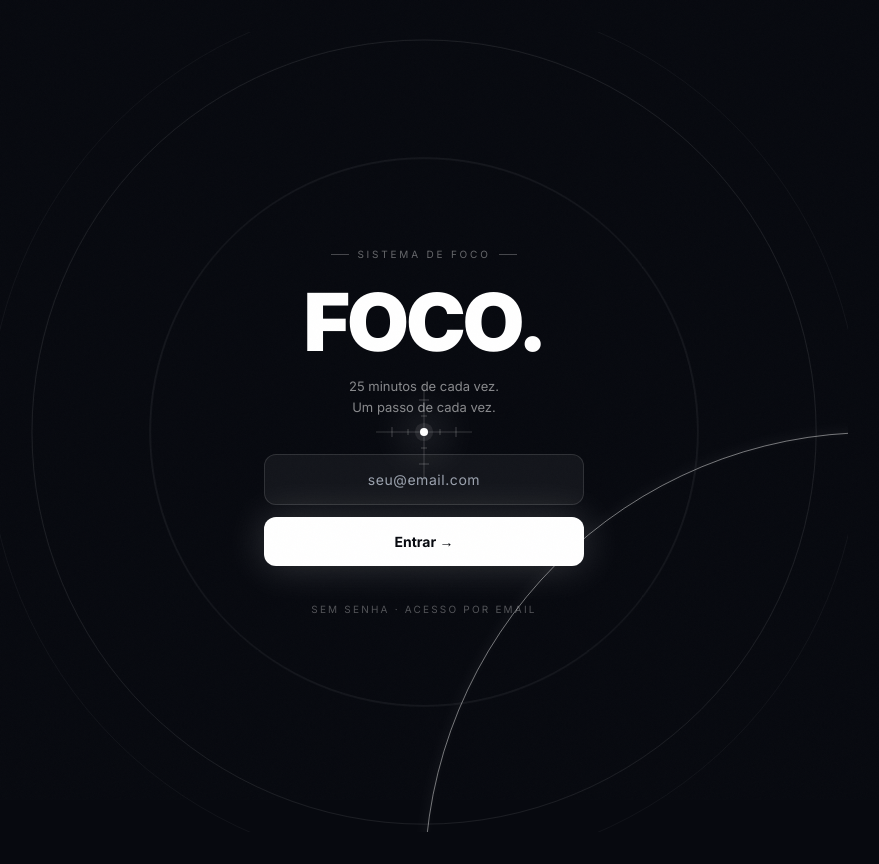
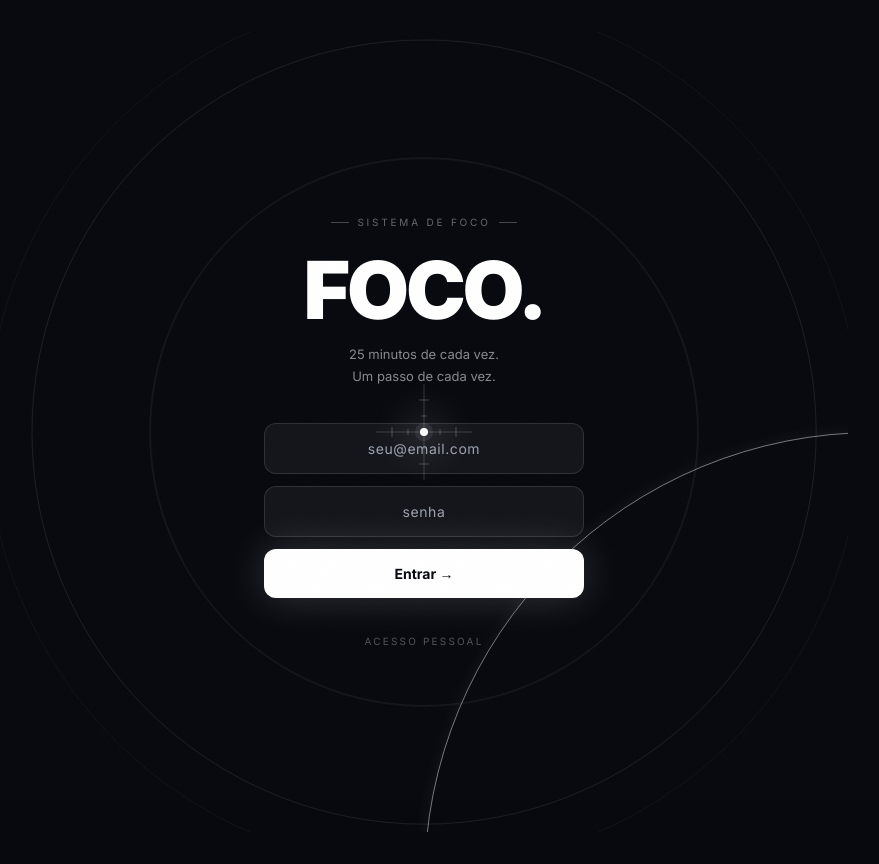
Before and after one commit to brendaschaper25/foco-estudos, a Next.js app: page /login in a window 1280 px wide. Shown: the whole page, without its empty margins (216-1095 px from the left). Built offline with nearby package versions, Linux system fonts and the light colour scheme; no server answers.

Commit message:
feat: trocar magic link por email+senha sem envio de email

```diff
--- a/app/login/page.tsx
+++ b/app/login/page.tsx
@@ -1,13 +1,12 @@
 'use client'
 import { useState, useEffect, useRef } from 'react'
+import { useRouter } from 'next/navigation'
 import { createClient } from '@/lib/supabase-browser'
 
-// 4 ondas sonar — mesma duração/ciclo das waves CSS
-const WAVE_DELAYS = [0, 1.8, 3.6, 5.4]   // segundos
-const WAVE_CYCLE  = 7.2                    // duração do ciclo completo
+const WAVE_DELAYS = [0, 1.8, 3.6, 5.4]
+const WAVE_CYCLE  = 7.2
 const WAVE_SIZE   = 900
 
-// Ping sonar: tom descendente (como sonar real)
 function sonarPing(ctx: AudioContext, freq: number, vol = 0.07) {
   const osc  = ctx.createOscillator()
   const gain = ctx.createGain()
@@ -23,16 +22,16 @@ function sonarPing(ctx: AudioContext, freq: number, vol = 0.07) {
 }
 
 export default function LoginPage() {
-  const [email, setEmail]     = useState('')
-  const [sent, setSent]       = useState(false)
-  const [loading, setLoading] = useState(false)
-  const [error, setError]     = useState('')
+  const [email, setEmail]       = useState('')
+  const [senha, setSenha]       = useState('')
+  const [loading, setLoading]   = useState(false)
+  const [error, setError]       = useState('')
 
   const ctxRef      = useRef<AudioContext | null>(null)
   const activeRef   = useRef(false)
   const timeoutsRef = useRef<ReturnType<typeof setTimeout>[]>([])
-
-  const supabase = createClient()
+  const router      = useRouter()
+  const supabase    = createClient()
 
   function clearTimers() {
     timeoutsRef.current.forEach(clearTimeout)
@@ -40,7 +39,6 @@ export default function LoginPage() {
   }
 
   function scheduleCycle(ctx: AudioContext) {
-    // Frequências ligeiramente distintas por onda — efeito "sonar em varredura"
     const freqs = [380, 340, 300, 268]
     WAVE_DELAYS.forEach((delayS, i) => {
       const t = setTimeout(() => {
@@ -48,7 +46,6 @@ export default function LoginPage() {
       }, delayS * 1000)
       timeoutsRef.current.push(t)
     })
-    // Agenda o próximo ciclo
     const next = setTimeout(() => {
       if (activeRef.current) { clearTimers(); scheduleCycle(ctx) }
     }, WAVE_CYCLE * 1000)
@@ -63,7 +60,7 @@ export default function LoginPage() {
       if (ctx.state === 'suspended') ctx.resume()
       ctxRef.current = ctx
       scheduleCycle(ctx)
-    } catch { /* sem suporte a AudioContext */ }
+    } catch { /* sem suporte */ }
   }
 
   useEffect(() => {
@@ -82,12 +79,23 @@ export default function LoginPage() {
     e.preventDefault()
     setLoading(true); setError('')
     try {
-      const { error } = await supabase.auth.signInWithOtp({
-        email,
-        options: { emailRedirectTo: `${location.origin}/auth/callback` },
-      })
-      if (error) setError(error.message)
-      else setSent(true)
+      // Tenta logar primeiro
+      const { error: signInError } = await supabase.auth.signInWithPassword({ email, password: senha })
+
+      if (signInError) {
+        // Se não existe, cria a conta e loga
+        const { error: signUpError } = await supabase.auth.signUp({ email, password: senha })
+        if (signUpError) {
+          setError('Email ou senha inválidos.')
+          return
+        }
+        // Loga após criar conta
+        const { error: loginError } = await supabase.auth.signInWithPassword({ email, password: senha })
+        if (loginError) { setError('Erro ao entrar. Tente novamente.'); return }
+      }
+
+      router.push('/')
+      router.refresh()
     } catch {
       setError('Erro de conexão. Tente novamente.')
     } finally {
@@ -95,39 +103,41 @@ export default function LoginPage() {
     }
   }
 
+  const inputStyle = {
+    width: '100%', padding: '14px 16px', borderRadius: 12,
+    fontSize: 14, textAlign: 'center' as const, color: 'white',
+    background: 'rgba(255,255,255,0.05)',
+    border: '1px solid rgba(255,255,255,0.12)',
+    outline: 'none', letterSpacing: '0.04em',
+    transition: 'border-color 0.2s',
+  }
+
   return (
     <div
       className="min-h-dvh flex flex-col items-center justify-center relative overflow-hidden px-6"
       style={{ background: '#07090f' }}
     >
-      {/* ── Ondas sonar ── */}
+      {/* Ondas sonar */}
       <div className="pointer-events-none absolute left-1/2 top-1/2" aria-hidden>
         {WAVE_DELAYS.map((delay) => (
-          <div
-            key={delay}
-            style={{
+          <div key={delay} style={{
             width: WAVE_SIZE, height: WAVE_SIZE,
             position: 'absolute', left: '50%', top: '50%',
             borderRadius: '50%',
             border: '1px solid rgba(255,255,255,0.45)',
-              boxShadow: '0 0 18px rgba(255,255,255,0.06), inset 0 0 10px rgba(255,255,255,0.03)',
+            boxShadow: '0 0 18px rgba(255,255,255,0.06)',
             animation: `ripple ${WAVE_CYCLE}s cubic-bezier(0.15,0.65,0.35,1) ${delay}s infinite`,
-            }}
-          />
+          }} />
         ))}
-
-        {/* Reticle: cross-hair + centro */}
         <div style={{ position: 'absolute', left: '50%', top: '50%' }}>
           <div style={{ position: 'absolute', left: -48, top: '50%', width: 96, height: 1, background: 'rgba(255,255,255,0.18)', transform: 'translateY(-50%)' }} />
           <div style={{ position: 'absolute', top: -48, left: '50%', height: 96, width: 1, background: 'rgba(255,255,255,0.18)', transform: 'translateX(-50%)' }} />
-          {/* Tick marks horizontais */}
           {[-32,-16,16,32].map(x => (
             <div key={x} style={{ position: 'absolute', left: x, top: '50%', width: 1, height: x % 32 === 0 ? 10 : 6, background: 'rgba(255,255,255,0.22)', transform: 'translate(-50%,-50%)' }} />
           ))}
           {[-32,-16,16,32].map(y => (
             <div key={y} style={{ position: 'absolute', top: y, left: '50%', height: 1, width: y % 32 === 0 ? 10 : 6, background: 'rgba(255,255,255,0.22)', transform: 'translate(-50%,-50%)' }} />
           ))}
-          {/* Centro */}
           <div style={{
             width: 8, height: 8, borderRadius: '50%', background: 'white',
             position: 'absolute', left: '50%', top: '50%',
@@ -137,10 +147,8 @@ export default function LoginPage() {
         </div>
       </div>
 
-      {/* ── Conteúdo ── */}
+      {/* Conteúdo */}
       <div className="relative z-10 w-full max-w-[320px] flex flex-col items-center text-center gap-9">
-
-        {/* Marca */}
         <div>
           <p style={{ fontSize: 10, letterSpacing: '0.28em', textTransform: 'uppercase', color: 'rgba(255,255,255,0.38)', display: 'flex', alignItems: 'center', gap: 8, justifyContent: 'center', marginBottom: 20 }}>
             <span style={{ width: 18, height: 1, background: 'rgba(255,255,255,0.25)', display: 'inline-block' }} />
@@ -155,36 +163,22 @@ export default function LoginPage() {
           </p>
         </div>
 
-        {/* Form */}
-        {sent ? (
-          <div className="glass rounded-2xl px-8 py-7 w-full text-center space-y-3">
-            {/* Envelope SVG minimalista */}
-            <svg width="36" height="36" viewBox="0 0 36 36" fill="none" style={{ margin: '0 auto' }}>
-              <rect x="3" y="8" width="30" height="20" rx="2" stroke="white" strokeWidth="1.2" fill="none" opacity="0.9"/>
-              <path d="M 3 10 L 18 20 L 33 10" stroke="white" strokeWidth="1.2" fill="none" opacity="0.7"/>
-              <line x1="3" y1="28" x2="12" y2="20" stroke="white" strokeWidth="1" opacity="0.4"/>
-              <line x1="33" y1="28" x2="24" y2="20" stroke="white" strokeWidth="1" opacity="0.4"/>
-            </svg>
-            <p style={{ color: 'white', fontWeight: 700, letterSpacing: '-0.01em' }}>Link enviado</p>
-            <p style={{ fontSize: 13, color: 'rgba(255,255,255,0.5)' }}>
-              Confira <span style={{ color: 'white', fontWeight: 500 }}>{email}</span>
-            </p>
-          </div>
-        ) : (
         <form onSubmit={handleSubmit} className="w-full space-y-3">
           <input
             type="email" required
             placeholder="seu@email.com"
             value={email}
             onChange={e => setEmail(e.target.value)}
-              style={{
-                width: '100%', padding: '14px 16px', borderRadius: 12,
-                fontSize: 14, textAlign: 'center', color: 'white',
-                background: 'rgba(255,255,255,0.05)',
-                border: '1px solid rgba(255,255,255,0.12)',
-                outline: 'none', letterSpacing: '0.04em',
-                transition: 'border-color 0.2s',
-              }}
+            style={inputStyle}
+            onFocus={e => e.currentTarget.style.borderColor = 'rgba(255,255,255,0.5)'}
+            onBlur={e  => e.currentTarget.style.borderColor = 'rgba(255,255,255,0.12)'}
+          />
+          <input
+            type="password" required
+            placeholder="senha"
+            value={senha}
+            onChange={e => setSenha(e.target.value)}
+            style={inputStyle}
             onFocus={e => e.currentTarget.style.borderColor = 'rgba(255,255,255,0.5)'}
             onBlur={e  => e.currentTarget.style.borderColor = 'rgba(255,255,255,0.12)'}
           />
@@ -204,13 +198,12 @@ export default function LoginPage() {
               transition: 'opacity 0.2s, box-shadow 0.2s',
             }}
           >
-              {loading ? 'Enviando…' : 'Entrar →'}
+            {loading ? 'Entrando…' : 'Entrar →'}
           </button>
         </form>
-        )}
 
         <p style={{ fontSize: 10, letterSpacing: '0.22em', textTransform: 'uppercase', color: 'rgba(255,255,255,0.3)' }}>
-          sem senha · acesso por email
+          acesso pessoal
         </p>
       </div>
     </div>
```
Lines whose indentation alone changed are shown as unchanged.
